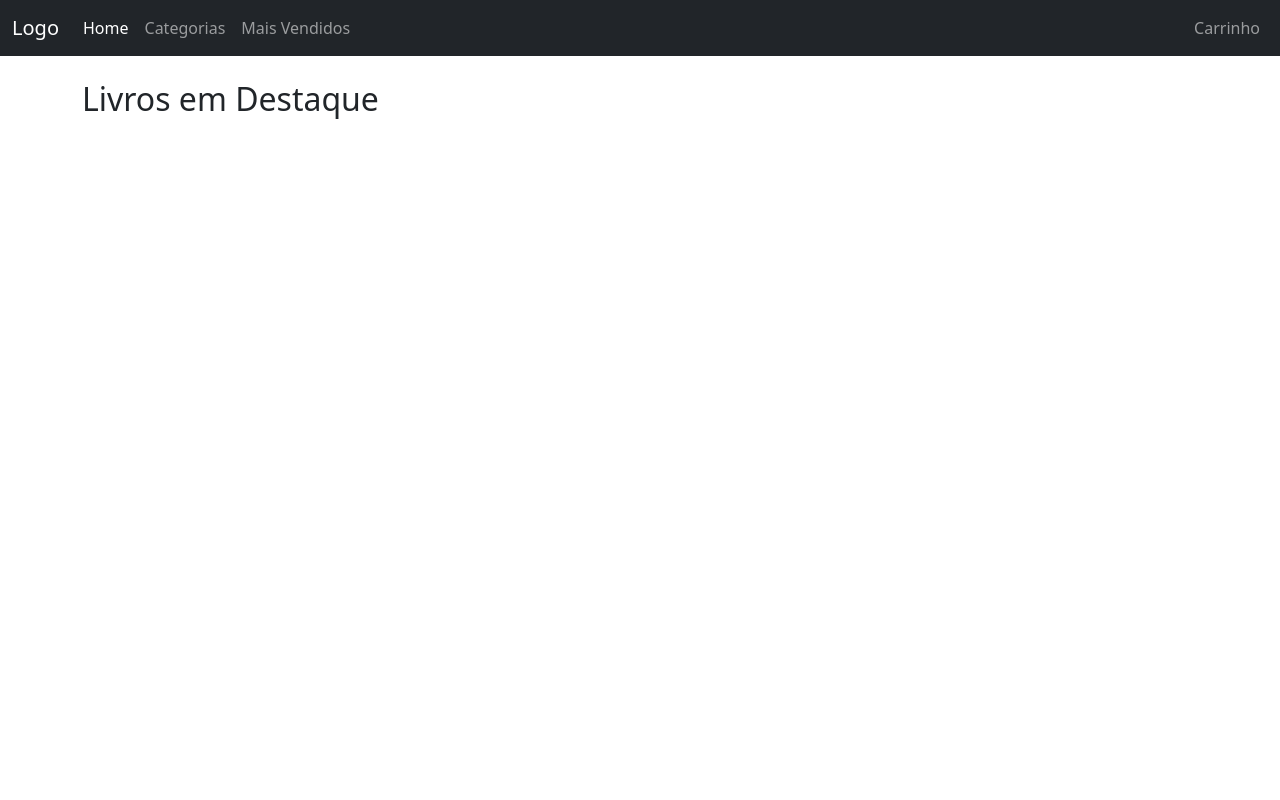
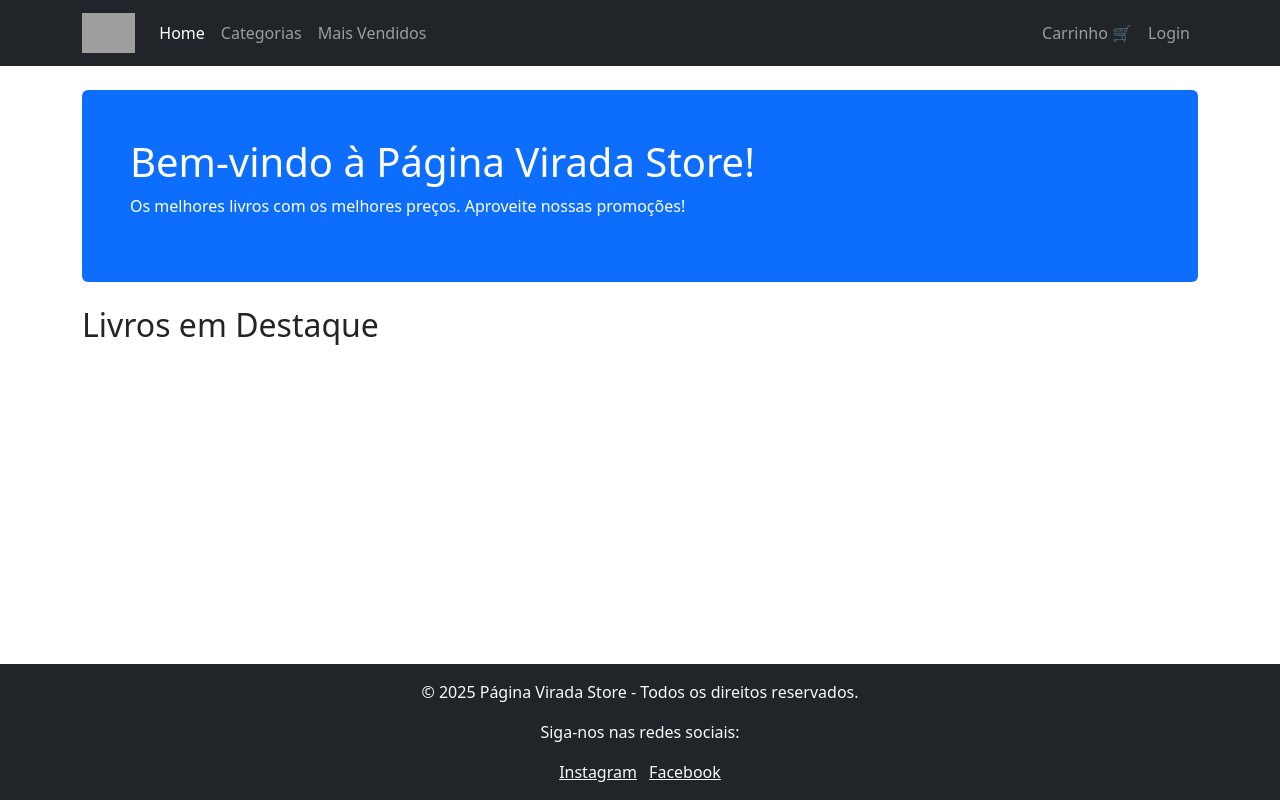
Before and after one commit to LucazinnDEV/Pagina_Virada_Store, a Django app: page /home/ in a window 1280 px wide. Run offline with Django 5.2, Linux system fonts and the light colour scheme; grey boxes are pictures that could not be loaded.

Commit message:
Estilizando a home page e incluindo os botoes de acesso para login e cadastro de usuário

```diff
--- a/forum/templates/forum/home.html
+++ b/forum/templates/forum/home.html
@@ -4,37 +4,70 @@
 <head>
     <meta charset="UTF-8">
     <meta name="viewport" content="width=device-width, initial-scale=1.0">
-    <title>Página Inicial</title>
+    <title>Página Virada Store</title>
     <link href="https://cdn.jsdelivr.net/npm/bootstrap@5.3.3/dist/css/bootstrap.min.css" rel="stylesheet">
+    <style>
+        html, body {
+            height: 100%;
+            margin: 0;
+            display: flex;
+            flex-direction: column;
+        }
+
+        .content {
+            flex: 1;
+        }
+
+        .card img {
+            height: 300px;
+            object-fit: cover;
+        }
+
+        footer {
+            background-color: #212529;
+            color: white;
+            text-align: center;
+            padding: 20px 0;
+            width: 100%;
+        }
+    </style>
 </head>
 <body>
 
-<!-- NAVBAR -->
-<nav class="navbar navbar-expand-sm bg-dark navbar-dark">
-    <div class="container-fluid">
-        <a class="navbar-brand" href="#">Logo</a>
-
-        <ul class="navbar-nav me-auto mb-2 mb-lg-0">
-            <li class="nav-item">
-                <a class="nav-link active" href="{% url 'home' %}">Home</a>
-            </li>
-            <li class="nav-item">
-                <a class="nav-link" href="#">Categorias</a>
-            </li>
-            <li class="nav-item">
-                <a class="nav-link" href="#">Mais Vendidos</a>
-            </li>
+<nav class="navbar navbar-expand-lg navbar-dark bg-dark">
+    <div class="container">
+        <a class="navbar-brand" href="#">
+            <img src="{% static 'img/logo.png' %}" alt="Logo" height="40">
+        </a>
+        <button class="navbar-toggler" type="button" data-bs-toggle="collapse" data-bs-target="#navbarNav">
+            <span class="navbar-toggler-icon"></span>
+        </button>
+        <div class="collapse navbar-collapse" id="navbarNav">
+            <ul class="navbar-nav me-auto">
+                <li class="nav-item"><a class="nav-link active" href="{% url 'home' %}">Home</a></li>
+                <li class="nav-item"><a class="nav-link" href="#">Categorias</a></li>
+                <li class="nav-item"><a class="nav-link" href="#">Mais Vendidos</a></li>
             </ul>
-
-        <ul class="navbar-nav ms-auto">
-            <li class="nav-item">
-                <a class="nav-link" href="#">Carrinho</a>
-            </li>
+            <ul class="navbar-nav">
+                <li class="nav-item"><a class="nav-link" href="#">Carrinho 🛒</a></li>
+                {% if user.is_authenticated %}
+                    <li class="nav-item"><a class="nav-link" href="{% url 'logout' %}">Logout</a></li>
+                {% else %}
+                    <li class="nav-item"><a class="nav-link" href="{% url 'login' %}">Login</a></li>
+                {% endif %}
             </ul>
+        </div>
     </div>
 </nav>
 
-<!-- DIV MAIS VENDIDOS -->
+<div class="content">
+    <div class="container mt-4">
+        <div class="jumbotron p-5 text-white bg-primary rounded">
+            <h1>Bem-vindo à Página Virada Store!</h1>
+            <p>Os melhores livros com os melhores preços. Aproveite nossas promoções!</p>
+        </div>
+    </div>
+
     <div class="container mt-4">
         <h2 class="mb-4">Livros em Destaque</h2>
         <div class="row row-cols-1 row-cols-md-3 g-4">
@@ -45,15 +78,23 @@
                     <div class="card-body">
                         <h5 class="card-title">{{ livro.titulo }}</h5>
                         <p class="card-text">{{ livro.descricao }}</p>
-                    <a href="#" class="btn btn-primary">Ver mais</a>
+                        <p class="text-success fw-bold">R$ {{ livro.preco }}</p>
+                        <a href="#" class="btn btn-primary">Adicionar ao Carrinho</a>
                     </div>
                 </div>
             </div>
             {% endfor %}
         </div>
     </div>
+</div>
 
-<!-- Bootstrap JS Bundle -->
+<footer class="bg-dark text-light text-center p-3 mt-4">
+    <p>&copy; 2025 Página Virada Store - Todos os direitos reservados.</p>
+    <p>Siga-nos nas redes sociais:</p>
+    <a href="#" class="text-light me-2">Instagram</a>
+    <a href="#" class="text-light">Facebook</a>
+</footer>
+
 <script src="https://cdn.jsdelivr.net/npm/bootstrap@5.3.3/dist/js/bootstrap.bundle.min.js"></script>
 </body>
 </html>
```
Lines whose indentation alone changed are shown as unchanged.
